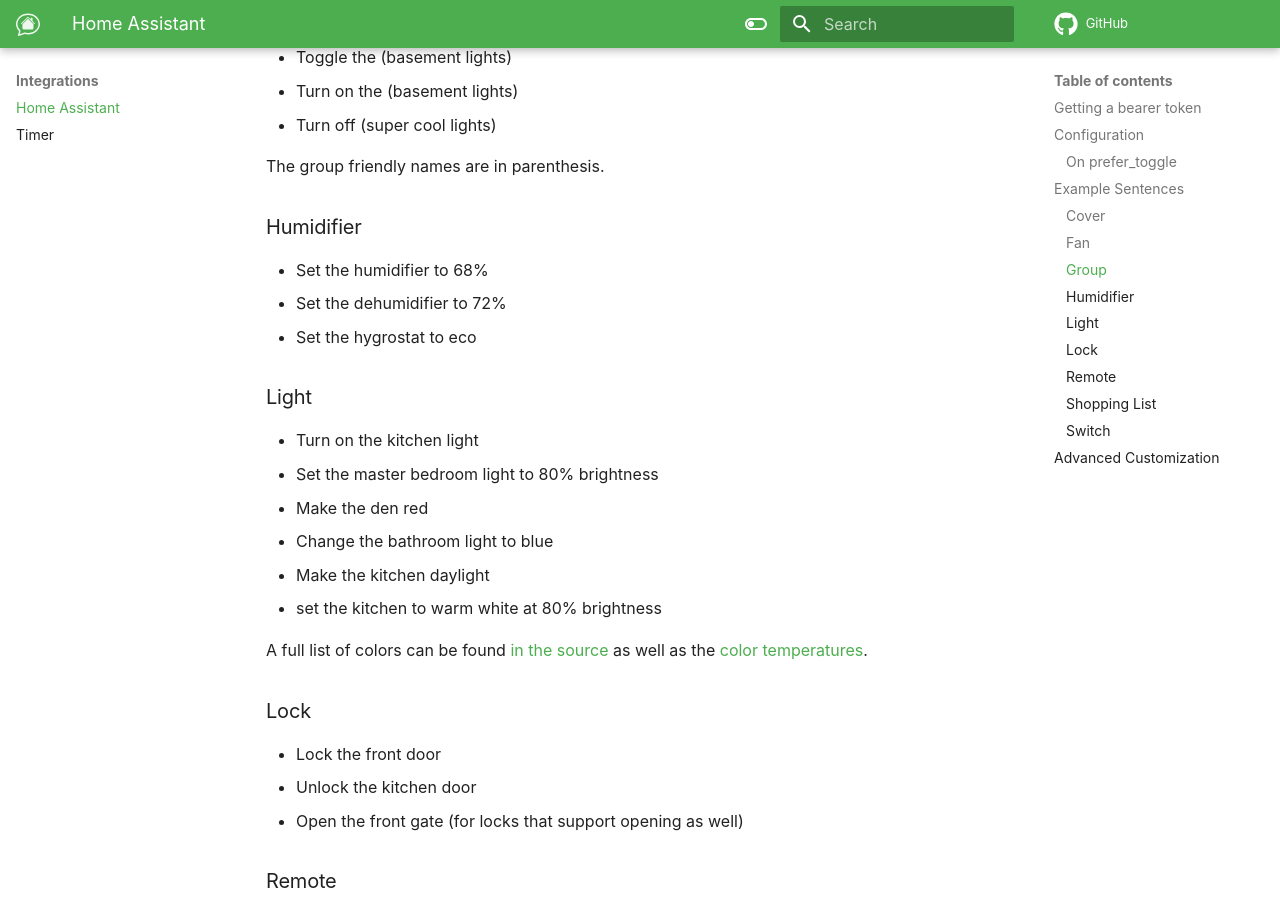
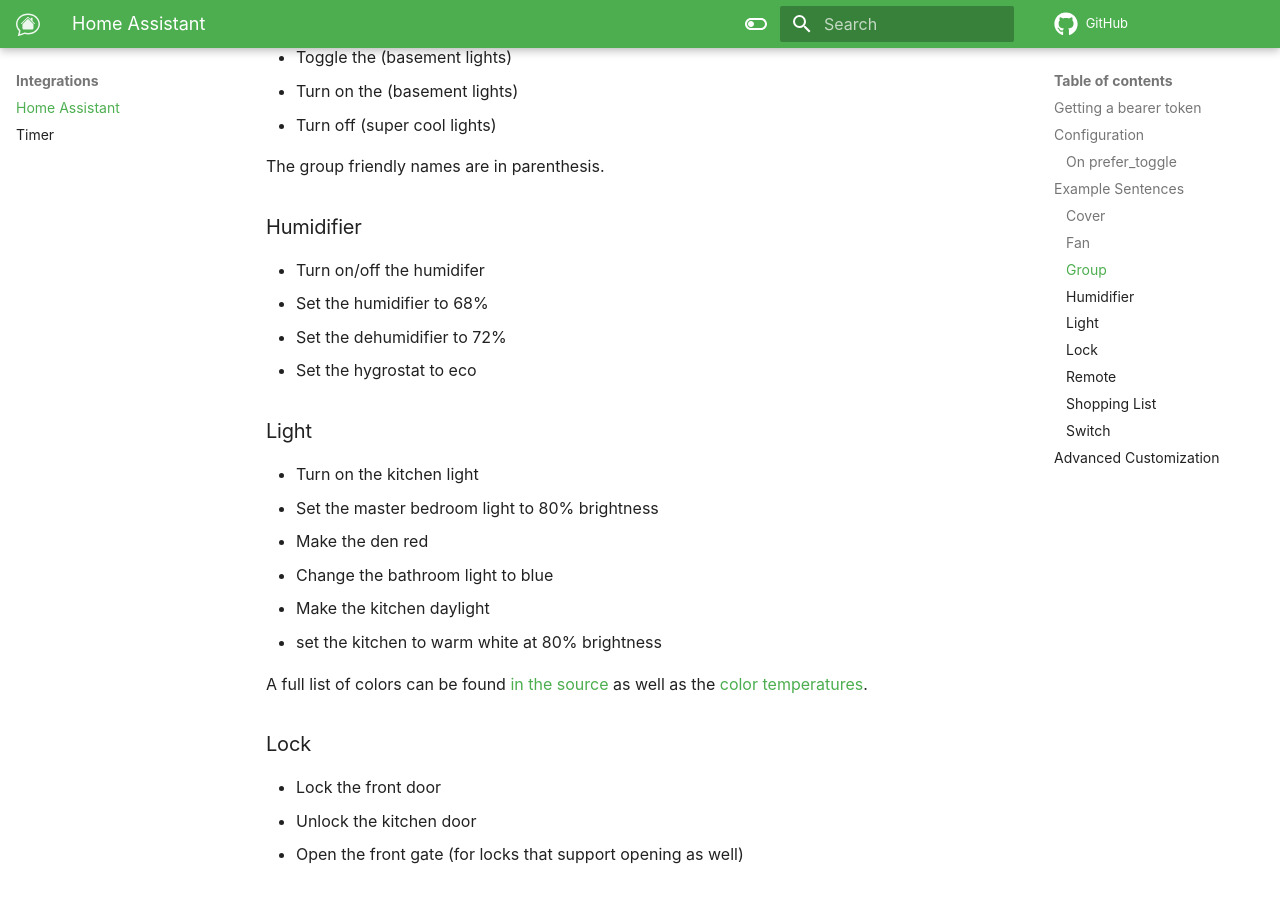
Before and after one commit to JarvyJ/HomeIntent, an MkDocs documentation site: the page built from docs/docs/integrations/home-assistant.md, in a window 1280 px wide and 900 px high, scrolled down 2468 px. Built offline with MkDocs 1.6.1 and Material for MkDocs 9.7.7, drawn with Linux system fonts in a browser that asks for light colours; comment, search, counter and statistics services are not loaded.

Commit message:
Update home-assistant.md

```diff
--- a/docs/docs/integrations/home-assistant.md
+++ b/docs/docs/integrations/home-assistant.md
@@ -73,6 +73,7 @@ The group friendly names are in parenthesis.
 
 ### Humidifier
 
+ * Turn on/off the humidifer
  * Set the humidifier to 68%
  * Set the dehumidifier to 72%
  * Set the hygrostat to eco
```
